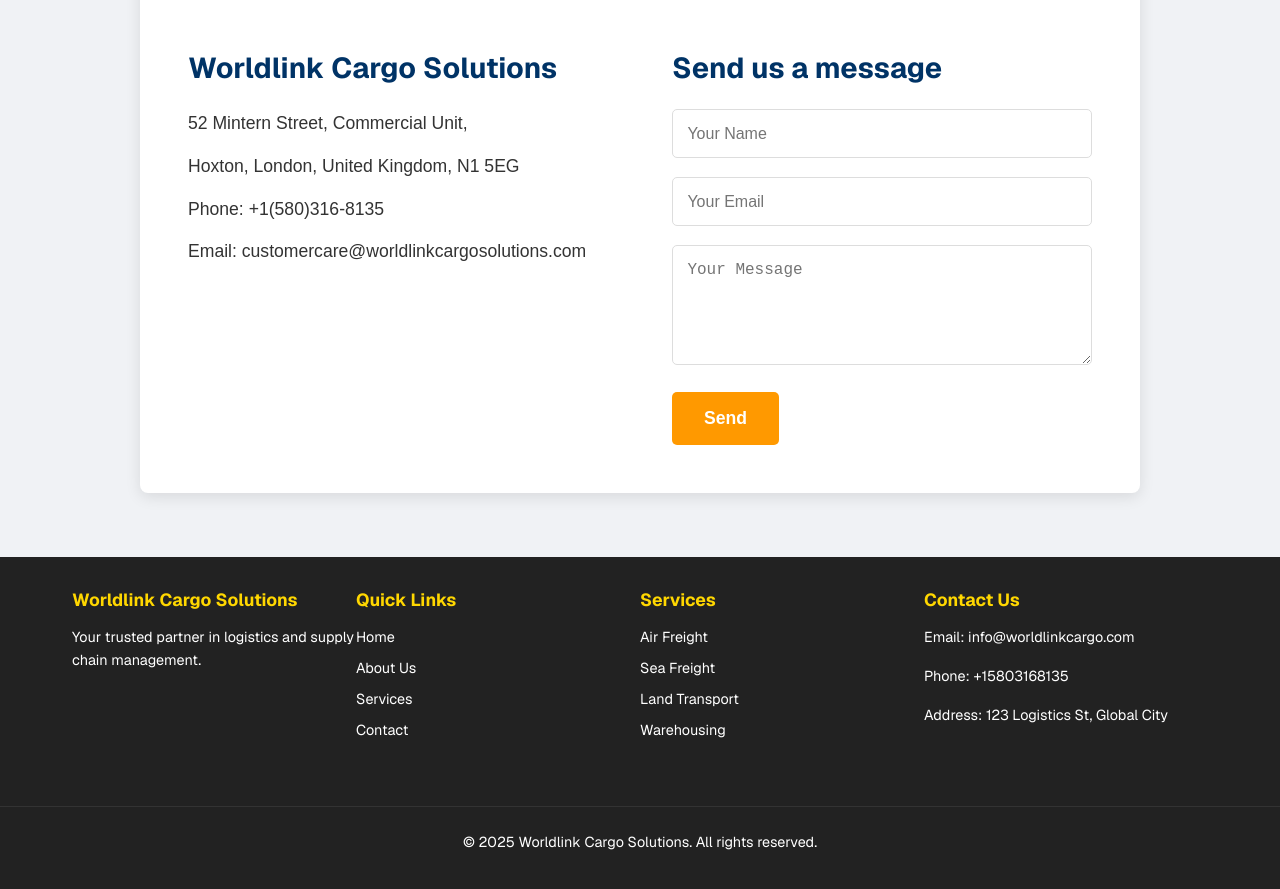
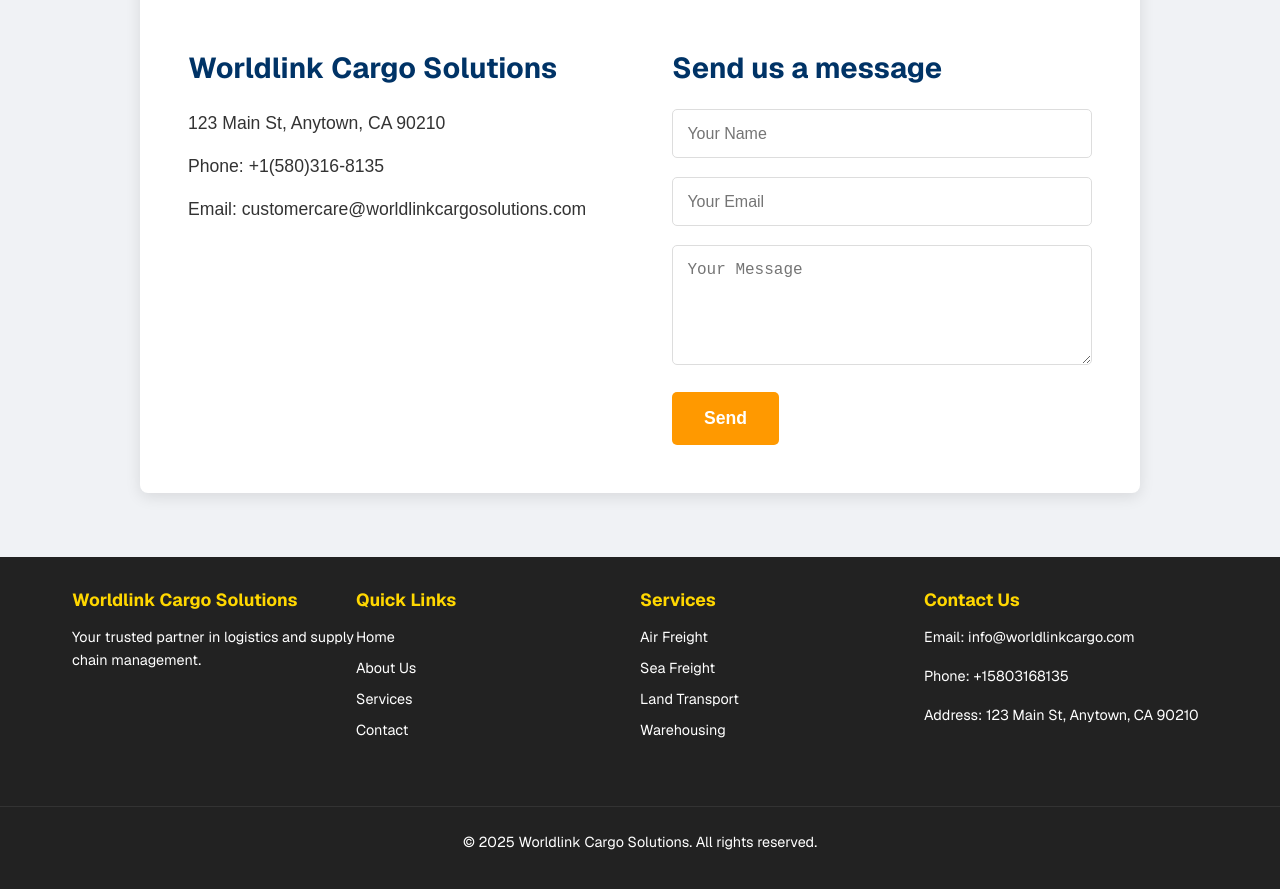
Before and after one commit to syr1u55/worldlink.cargosolutions, a Next.js app: page /contact in a window 1280 px wide. Shown: the part 233-1122 px from the top of the page. Built offline with nearby package versions, Linux system fonts and the light colour scheme.

Commit message:
Update address in Footer, Contact Us page, and About Us page.

```diff
--- a/src/app/about/page.tsx
+++ b/src/app/about/page.tsx
@@ -45,7 +45,7 @@ export default function AboutUs() {
           <h2>👉 CONTACT & SUPPORT</h2>
           <p>📧 <a href="mailto:worldlink.cargosolutions@gmail.com">worldlink.cargosolutions@gmail.com</a></p>
           <p>📞 <a href="tel:+15803168135">+1 580-316-8135</a></p>
-          <p>(Rotterdam HQ)</p>
+          <p>(123 Main St, Anytown, CA 90210)</p>
         </div>
       </main>
     </div>
--- a/src/app/contact/page.tsx
+++ b/src/app/contact/page.tsx
@@ -9,8 +9,7 @@ export default function ContactUs() {
         <div className={styles.content}>
           <div className={styles.info}>
             <h3>Worldlink Cargo Solutions</h3>
-            <p>52 Mintern Street, Commercial Unit,</p>
-            <p>Hoxton, London, United Kingdom, N1 5EG</p>
+            <p>123 Main St, Anytown, CA 90210</p>
             <p>Phone: +1(580)316-8135</p>
             <p>Email: customercare@worldlinkcargosolutions.com</p>
           </div>
--- a/src/components/Footer/Footer.tsx
+++ b/src/components/Footer/Footer.tsx
@@ -31,7 +31,7 @@ const Footer = () => {
           <h3>Contact Us</h3>
           <p>Email: info@worldlinkcargo.com</p>
           <p>Phone: +15803168135</p>
-          <p>Address: 123 Logistics St, Global City</p>
+          <p>Address: 123 Main St, Anytown, CA 90210</p>
         </div>
       </div>
       <div className={styles.bottomBar}>
```
